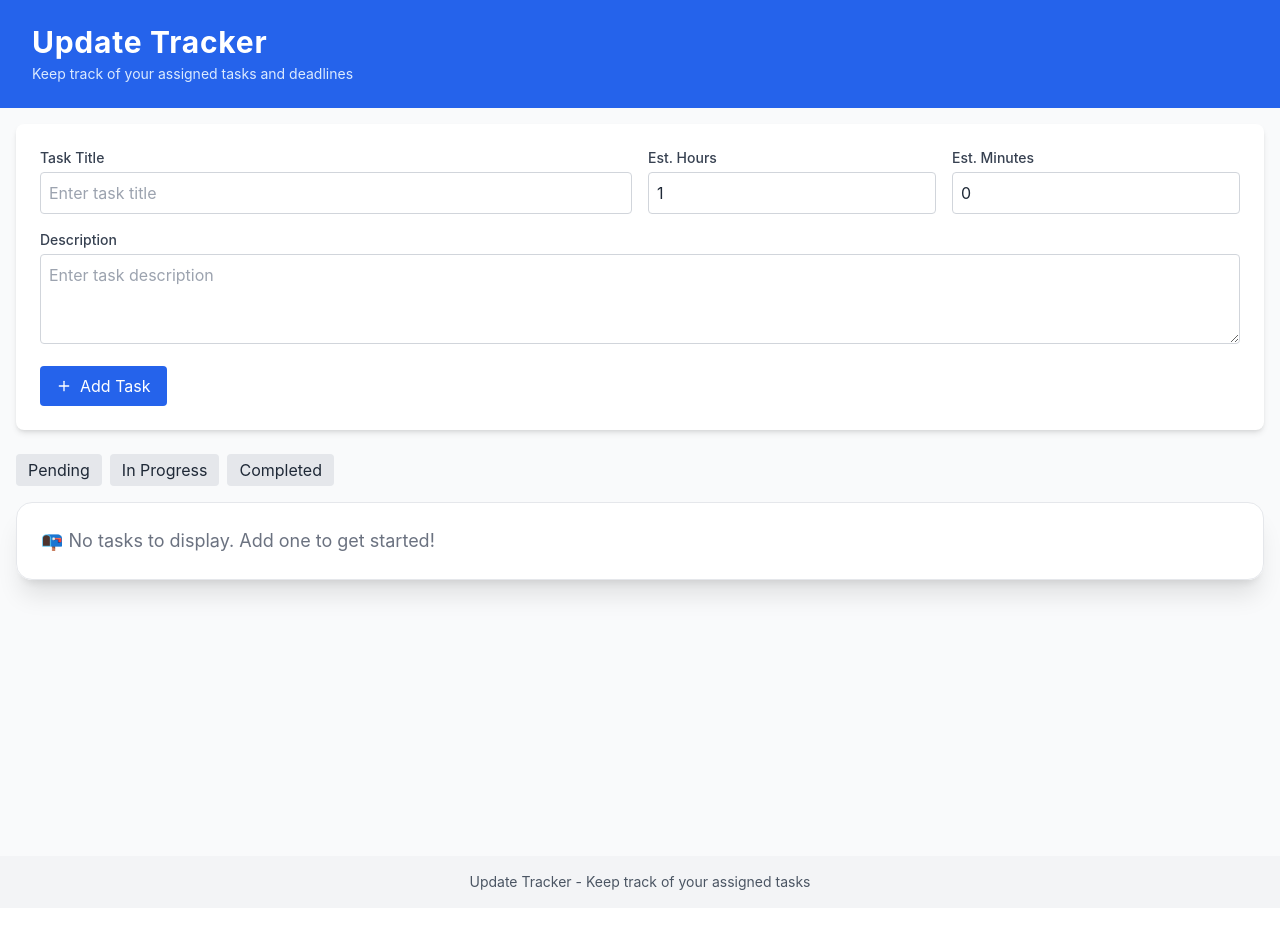
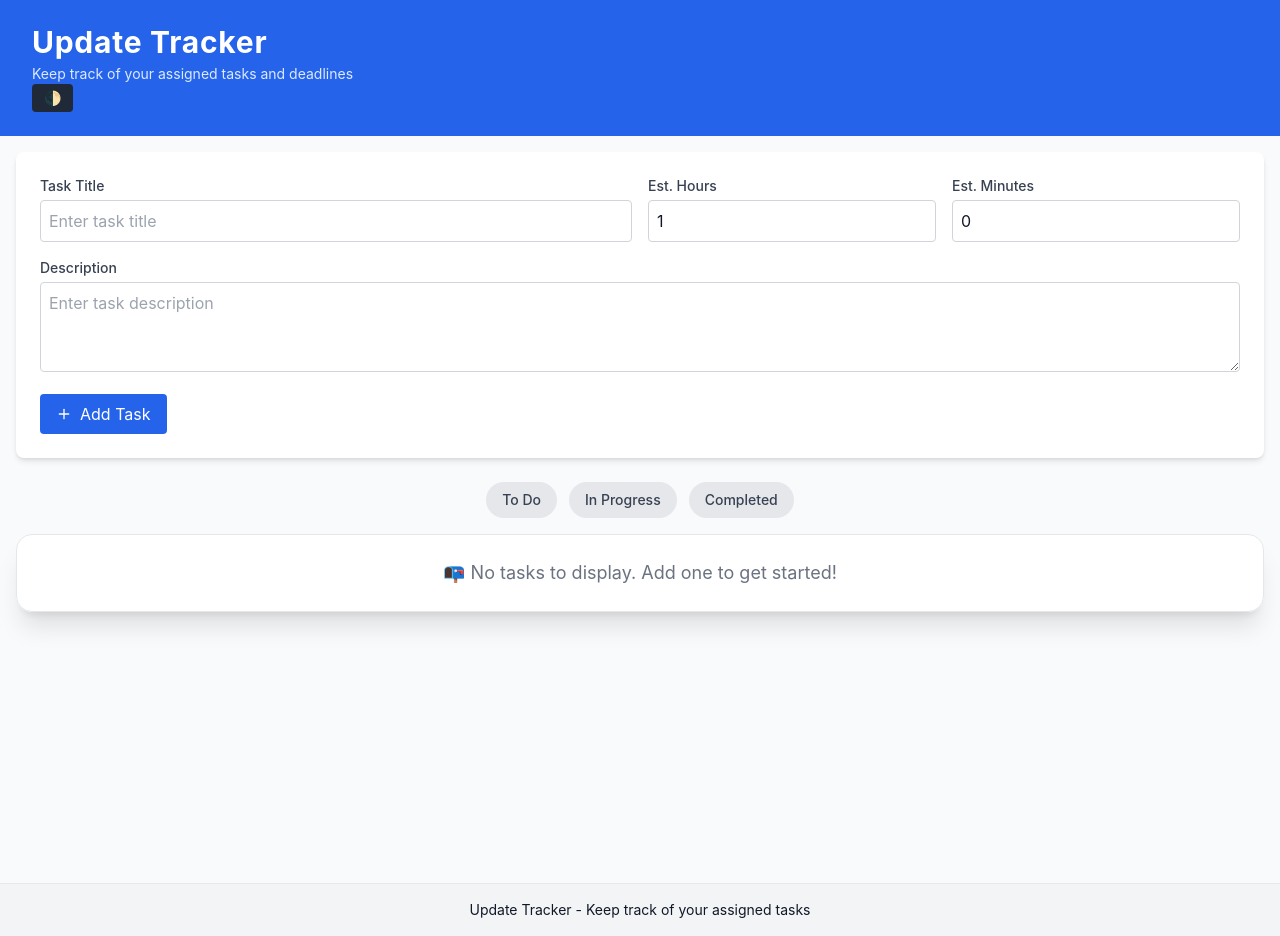
Before and after one commit to Samhitha-innowave/update-tracker, a React (Create React App) app: page / in a window 1280 px wide. Before the commit the page ends 908 px from the top, so only its background shows below. Built offline with nearby package versions, Linux system fonts and the light colour scheme; a web font is replaced by a local one.

Commit message:
Refactor Task components for improved UI and functionality; add dark mode toggle in Header

```diff
--- a/src/components/TaskTracker/TaskFilters.js
+++ b/src/components/TaskTracker/TaskFilters.js
@@ -4,27 +4,23 @@ import { TaskContext } from '../../contexts/TaskContext';
 
 const TaskFilters = () => {
   const { filter, setFilter } = useContext(TaskContext);
+  const filters = ['to-do', 'in-progress', 'completed'];
 
   return (
-    <div className="mb-4 flex space-x-2">
-      <button
-        onClick={() => setFilter('pending')}
-        className={`px-3 py-1 rounded ${filter === 'pending' ? 'bg-blue-600 text-white' : 'bg-gray-200'}`}
-      >
-        Pending
-      </button>
-      <button
-        onClick={() => setFilter('in-progress')}
-        className={`px-3 py-1 rounded ${filter === 'in-progress' ? 'bg-blue-600 text-white' : 'bg-gray-200'}`}
-      >
-        In Progress
-      </button>
-      <button
-        onClick={() => setFilter('completed')}
-        className={`px-3 py-1 rounded ${filter === 'completed' ? 'bg-blue-600 text-white' : 'bg-gray-200'}`}
-      >
-        Completed
-      </button>
+    <div className="mb-4 flex justify-center gap-3">
+      {filters.map(type => (
+        <button
+          key={type}
+          onClick={() => setFilter(type)}
+          className={`px-4 py-2 rounded-full text-sm font-medium transition ${
+            filter === type
+              ? 'bg-blue-600 text-white'
+              : 'bg-gray-200 text-gray-700 hover:bg-gray-300'
+          }`}
+        >
+          {type.replace('-', ' ').replace(/\b\w/g, l => l.toUpperCase())}
+        </button>
+      ))}
     </div>
   );
 };
--- a/src/components/TaskTracker/TaskItem.js
+++ b/src/components/TaskTracker/TaskItem.js
@@ -1,11 +1,21 @@
-// ✅ Fixed TaskItem.js
+// src/components/TaskTracker/TaskItem.js
 import { useState } from "react";
-import { ExternalLink } from "lucide-react";
+// import { ExternalLink } from "lucide-react";
 
-export default function TaskItem({ task, updateTask, saveCompletion, completeTask, editingTaskId, setEditingTaskId }) {
+export default function TaskItem({
+  task,
+  updateTask,
+  saveCompletion,
+  completeTask,
+  editingTaskId,
+  setEditingTaskId
+}) {
   const [entryType, setEntryType] = useState("note");
   const [entryValue, setEntryValue] = useState("");
   const [linkTitle, setLinkTitle] = useState("");
+  const [isEditingTitle, setIsEditingTitle] = useState(false);
+  const [titleDraft, setTitleDraft] = useState(task.title);
+  const [showDetails, setShowDetails] = useState(false);
 
   const renderDynamicInput = () => {
     switch (entryType) {
@@ -62,50 +72,46 @@ export default function TaskItem({ task, updateTask, saveCompletion, completeTas
     }
   };
 
+  const saveTitle = () => {
+    updateTask(task.id, { title: titleDraft });
+    setIsEditingTitle(false);
+  };
+
+  const renderDetails = () => (
+    <div className="mt-4 bg-gray-50 p-4 rounded-lg text-sm text-gray-700 space-y-2 shadow-inner">
+      <p><strong>Status:</strong> {task.status}</p>
+      {task.description && <p><strong>Description:</strong> {task.description}</p>}
+      {task.jobId && <p><strong>Job ID:</strong> {task.jobId}</p>}
+      {task.executionLink && (
+        <p>
+          <strong>Link:</strong>{" "}
+          <a href={task.executionLink} className="text-blue-600 underline" target="_blank" rel="noreferrer">
+            {task.linkTitle || task.executionLink}
+          </a>
+        </p>
+      )}
+      {task.completionNotes && <p><strong>Note:</strong> {task.completionNotes}</p>}
+      {task.codeSnippet && (
+        <pre className="bg-gray-100 p-2 rounded whitespace-pre-wrap">{task.codeSnippet}</pre>
+      )}
+    </div>
+  );
+
   return (
-    <div className="bg-white/90 backdrop-blur-lg border border-gray-200 shadow-xl rounded-2xl p-6 transition hover:shadow-2xl">
-      <h2 className="text-xl font-medium text-gray-800 mb-3">{task.title}</h2>
+    <div className="bg-white rounded-xl shadow-md p-6 transition hover:shadow-xl">
+      {isEditingTitle ? (
+        <input
+          type="text"
+          value={titleDraft}
+          onChange={(e) => setTitleDraft(e.target.value)}
+          onBlur={saveTitle}
+          className="w-full mb-2 px-2 py-1 border border-gray-300 rounded"
+        />
+      ) : (
+        <h2 className="text-xl font-semibold text-gray-800 mb-2">{task.title}</h2>
+      )}
 
-      {task.status === 'completed' ? (
-        <div className="space-y-3 text-sm text-gray-700">
-          {task.jobId && (
-            <div>
-              <span className="font-semibold text-xs text-gray-500">Job ID:</span>
-              <p>{task.jobId}</p>
-            </div>
-          )}
-
-          {task.executionLink && (
-            <div>
-              <span className="font-semibold text-xs text-gray-500">Link:</span>
-              <a
-                href={task.executionLink}
-                target="_blank"
-                rel="noopener noreferrer"
-                className="text-blue-600 hover:text-blue-800 flex items-center gap-1"
-              >
-                {task.linkTitle || "Open Link"} <ExternalLink className="w-3 h-3" />
-              </a>
-            </div>
-          )}
-
-          {task.codeSnippet && (
-            <div>
-              <span className="font-semibold text-xs text-gray-500">Code:</span>
-              <pre className="bg-gray-100 p-2 rounded whitespace-pre-wrap overflow-auto text-xs">
-                {task.codeSnippet}
-              </pre>
-            </div>
-          )}
-
-          {task.completionNotes && (
-            <div>
-              <span className="font-semibold text-xs text-gray-500">Note:</span>
-              <p>{task.completionNotes}</p>
-            </div>
-          )}
-        </div>
-      ) : editingTaskId === task.id ? (
+      {editingTaskId === task.id ? (
         <div className="mt-4 space-y-3">
           <select
             value={entryType}
@@ -127,7 +133,7 @@ export default function TaskItem({ task, updateTask, saveCompletion, completeTas
           <div className="flex justify-end gap-2 pt-2">
             <button
               onClick={() => {
-                const payload = {};
+                const payload = { status: 'completed' };
                 if (entryType === "link") {
                   payload.executionLink = entryValue;
                   payload.linkTitle = linkTitle;
@@ -140,10 +146,7 @@ export default function TaskItem({ task, updateTask, saveCompletion, completeTas
                 }
 
                 updateTask(task.id, payload);
-                saveCompletion(task.id);
                 setEditingTaskId(null);
-                setEntryValue("");
-                setLinkTitle("");
               }}
               className="px-4 py-1 bg-green-600 text-white rounded-md hover:bg-green-700 text-sm"
             >
@@ -158,13 +161,40 @@ export default function TaskItem({ task, updateTask, saveCompletion, completeTas
           </div>
         </div>
       ) : (
-        <button
-          onClick={() => completeTask(task.id)}
-          className="mt-3 text-sm text-blue-600 hover:underline"
-        >
-          Mark as Completed
-        </button>
+        <div className="flex flex-wrap gap-2 mt-3">
+          {task.status !== 'completed' && (
+            <>
+              <button
+                onClick={() => setEditingTaskId(task.id)}
+                className="px-3 py-1 text-xs rounded-full bg-blue-100 text-blue-800 hover:bg-blue-200 transition"
+              >
+                ✅ Complete
+              </button>
+              <button
+                onClick={() => updateTask(task.id, { status: 'in-progress' })}
+                className="px-3 py-1 text-xs rounded-full bg-yellow-100 text-yellow-800 hover:bg-yellow-200 transition"
+              >
+                🚧 In Progress
+              </button>
+            </>
+          )}
+
+          <button
+            onClick={() => setShowDetails((prev) => !prev)}
+            className="px-3 py-1 text-xs rounded-full bg-gray-100 text-gray-700 hover:bg-gray-200 transition"
+          >
+            {showDetails ? '🙈 Hide' : '👁️ View'}
+          </button>
+          <button
+            onClick={() => setIsEditingTitle(true)}
+            className="px-3 py-1 text-xs rounded-full bg-green-100 text-green-800 hover:bg-green-200 transition"
+          >
+            ✏️ Edit Title
+          </button>
+        </div>
       )}
+
+      {showDetails && renderDetails()}
     </div>
   );
 }
--- a/src/components/TaskTracker/TaskList.js
+++ b/src/components/TaskTracker/TaskList.js
@@ -1,4 +1,4 @@
-// ✅ Updated TaskList.js
+// src/components/TaskTracker/TaskList.js
 import React, { useContext } from 'react';
 import { TaskContext } from '../../contexts/TaskContext';
 import TaskItem from './TaskItem';
@@ -6,7 +6,6 @@ import { useTaskManager } from '../../hooks/useTaskManager';
 
 const TaskList = () => {
   const { tasks, filter } = useContext(TaskContext);
-
   const {
     editingTaskId,
     updateTask,
@@ -16,13 +15,13 @@ const TaskList = () => {
   } = useTaskManager();
 
   const filteredTasks = tasks.filter(task => {
-    if (filter === 'all') return true;
+    if (filter === 'to-do') return task.status === 'to-do' || task.status === 'pending';
     return task.status === filter;
   });
 
   if (filteredTasks.length === 0) {
     return (
-      <div className="bg-white/90 backdrop-blur-lg border border-gray-200 shadow-xl rounded-2xl p-6 transition hover:shadow-2xl">
+      <div className="bg-white/90 backdrop-blur-lg border border-gray-200 shadow-xl rounded-2xl p-6 transition hover:shadow-2xl text-center">
         <p className="text-gray-500 text-lg">📭 No tasks to display. Add one to get started!</p>
       </div>
     );
@@ -31,11 +30,8 @@ const TaskList = () => {
   return (
     <div className="space-y-6 mt-6">
       {filteredTasks.map(task => (
-        <div
+        <TaskItem
           key={task.id}
-          className="bg-white rounded-xl shadow-md p-4 transition-transform duration-200 hover:scale-[1.01]"
-        >
-          <TaskItem
           task={task}
           updateTask={updateTask}
           saveCompletion={saveCompletion}
@@ -43,7 +39,6 @@ const TaskList = () => {
           editingTaskId={editingTaskId}
           setEditingTaskId={setEditingTaskId}
         />
-        </div>
       ))}
     </div>
   );
--- a/src/components/TaskTracker/index.js
+++ b/src/components/TaskTracker/index.js
@@ -1,7 +1,6 @@
 // src/components/TaskTracker/index.js
 import React from 'react';
 import { TaskProvider } from '../../contexts/TaskContext';
-// import Header from '../UI/Header';
 import TaskCreationForm from './TaskCreationForm';
 import TaskList from './TaskList';
 import TaskFilters from './TaskFilters';
@@ -10,7 +9,7 @@ import NotificationArea from './NotificationArea';
 const TaskTracker = () => {
   return (
     <TaskProvider>
-      <div className="flex flex-col min-h-screen bg-gray-50">
+      <div className="flex flex-col min-h-screen bg-gray-50 text-gray-900 dark:bg-gray-900 dark:text-gray-100 transition-colors duration-300">
 
         <main className="container mx-auto p-4 flex-grow">
           <NotificationArea />
@@ -19,7 +18,7 @@ const TaskTracker = () => {
           <TaskList />
         </main>
 
-        <footer className="bg-gray-100 p-4 text-center text-gray-600 text-sm">
+        <footer className="bg-gray-100 dark:bg-gray-800 dark:text-gray-400 p-4 text-center text-sm border-t border-gray-200 dark:border-gray-700">
           <p>Update Tracker - Keep track of your assigned tasks</p>
         </footer>
       </div>
--- a/src/components/UI/Header.js
+++ b/src/components/UI/Header.js
@@ -6,7 +6,14 @@ const Header = () => {
     <header className="bg-blue-600 shadow-md py-6 px-8">
       <h1 className="text-white text-3xl font-bold tracking-wide">Update Tracker</h1>
       <p className="text-blue-100 text-sm mt-1">Keep track of your assigned tasks and deadlines</p>
+      <button
+        onClick={() => document.documentElement.classList.toggle('dark')}
+        className="text-sm px-3 py-1 bg-gray-800 text-white rounded hover:bg-gray-700"
+      >
+        🌓
+      </button>
     </header>
+
   );
 };
 
--- a/tailwind.config.js
+++ b/tailwind.config.js
@@ -1,5 +1,6 @@
 /** @type {import('tailwindcss').Config} */
 module.exports = {
+  darkMode: 'class', // ← Add this
   content: [
     "./src/**/*.{js,jsx,ts,tsx}",
   ],
```
Lines whose indentation alone changed are shown as unchanged.
